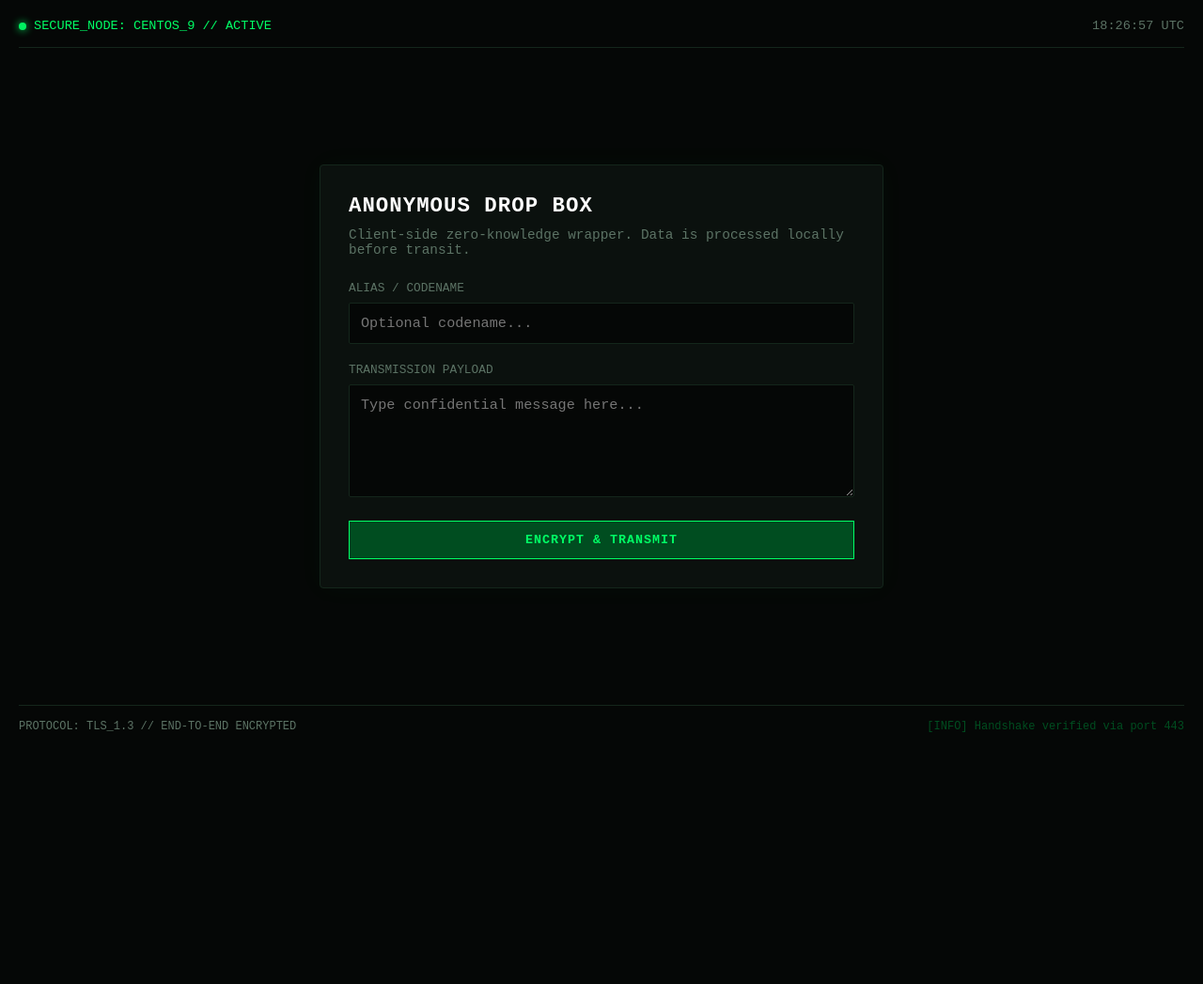
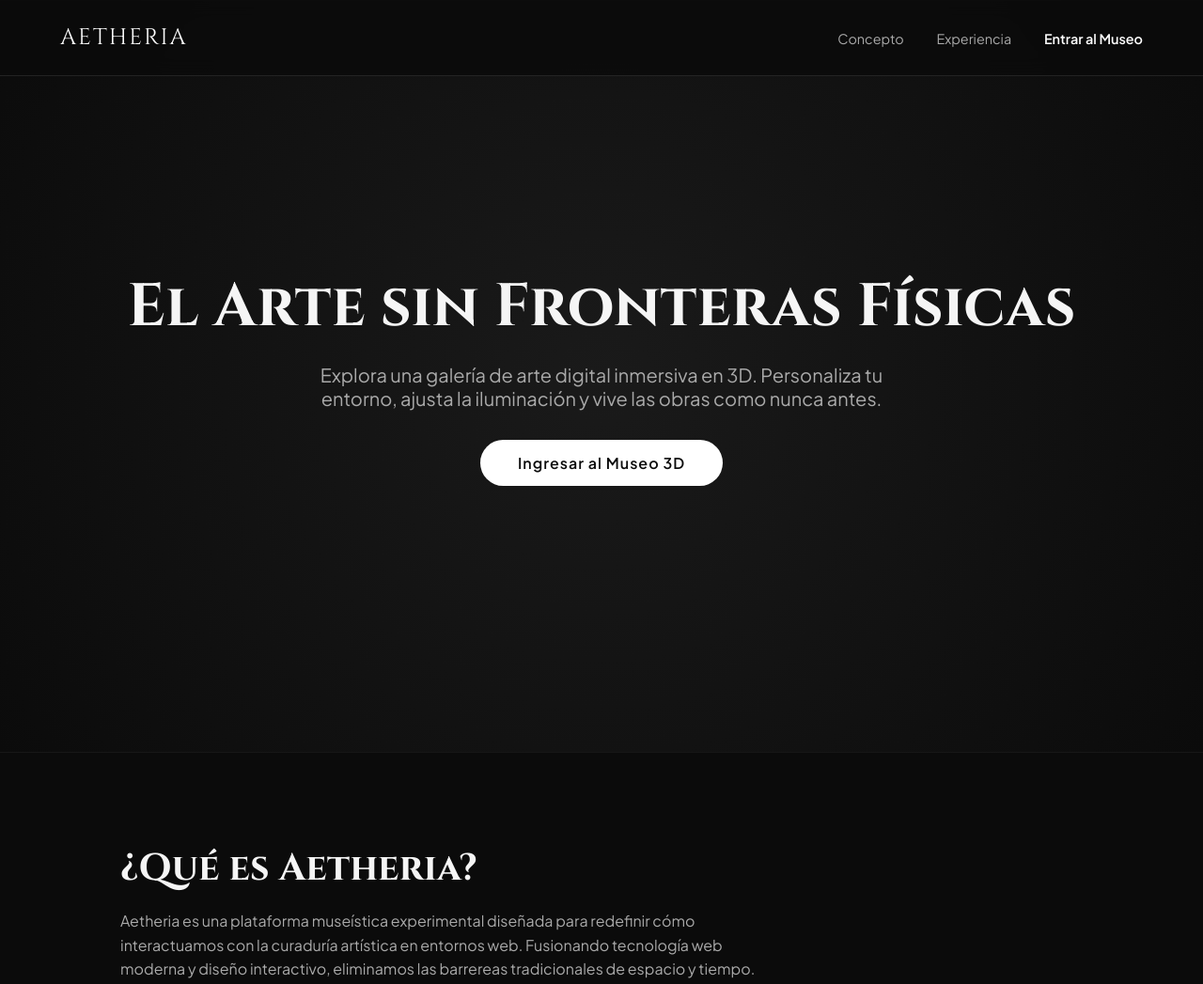
Before and after one commit to hinutys123/web10k-zeroknowledge, a plain HTML site: page index.html in a window 1280 px wide. Shown: the top 1047 px of the page at 94% size. Before the commit the page ends 800 px from the top, so only its background shows below. Drawn offline with nearby package versions, Linux system fonts and the light colour scheme.

Commit message:
Refactor index.html for Aetheria project nuevo
Updated the title and language of the HTML document, changed styles for body and header, and modified content in the hero section. Removed old form elements and added new sections with descriptions about the Aetheria project.

```diff
--- a/index.html
+++ b/index.html
@@ -1,255 +1,194 @@
+
 <!DOCTYPE html>
-<html lang="en">
+<html lang="es">
 <head>
     <meta charset="UTF-8">
     <meta name="viewport" content="width=device-width, initial-scale=1.0">
-    <title>SECURE_DROP // Zero-Knowledge Node</title>
+    <title>Aetheria | Museo de Arte Virtual 3D</title>
+    <!-- Google Fonts -->
+    <link href="https://fonts.googleapis.com/css2?family=Cinzel:wght@400;700&family=Plus+Jakarta+Sans:wght@300;400;600&display=swap" rel="stylesheet">
+    <!-- GSAP para animaciones -->
+    <script src="https://cdnjs.cloudflare.com/ajax/libs/gsap/3.12.2/gsap.min.js"></script>
     <style>
-        :root {
-            --bg-color: #050706;
-            --panel-bg: #0b110e;
-            --accent-green: #00ff66;
-            --accent-dim: #004d20;
-            --text-main: #c0d1c7;
-            --text-muted: #5c7365;
-            --border-color: #14261b;
+        * {
+            margin: 0;
+            padding: 0;
+            box-sizing: border-box;
+        }
+        body {
+            font-family: 'Plus Jakarta Sans', sans-serif;
+            background-color: #0b0b0b;
+            color: #f5f5f5;
+            overflow-x: hidden;
+        }
+        h1, h2, h3, .logo {
+            font-family: 'Cinzel', serif;
         }
 
-        * {
-            box-sizing: border-box;
-            margin: 0;
-            padding: 0;
-            font-family: 'Courier New', Courier, monospace;
-        }
-
-        body {
-            background-color: var(--bg-color);
-            color: var(--text-main);
-            min-height: 100vh;
-            display: flex;
-            flex-direction: column;
-            justify-content: space-between;
-            padding: 20px;
-        }
-
+        /* Header */
         header {
+            position: fixed;
+            top: 0;
+            left: 0;
+            width: 100%;
             display: flex;
             justify-content: space-between;
             align-items: center;
-            border-bottom: 1px solid var(--border-color);
-            padding-bottom: 15px;
-            font-size: 0.85rem;
-            color: var(--text-muted);
+            padding: 1.5rem 5%;
+            background: rgba(11, 11, 11, 0.8);
+            backdrop-filter: blur(10px);
+            z-index: 1000;
+            border-bottom: 1px solid rgba(255, 255, 255, 0.1);
+        }
+        .logo {
+            font-size: 1.5rem;
+            letter-spacing: 2px;
+            color: #fff;
+            text-decoration: none;
+        }
+        nav a {
+            color: #aaa;
+            text-decoration: none;
+            margin-left: 2rem;
+            font-size: 0.9rem;
+            transition: color 0.3s;
+        }
+        nav a:hover {
+            color: #fff;
         }
 
-        .status-indicator {
+        /* Hero Section */
+        .hero {
+            height: 100vh;
             display: flex;
+            flex-direction: column;
+            justify-content: center;
             align-items: center;
-            gap: 8px;
-            color: var(--accent-green);
+            text-align: center;
+            padding: 0 1rem;
+            background: radial-gradient(circle at center, #1a1a1a 0%, #0b0b0b 100%);
+        }
+        .hero h1 {
+            font-size: clamp(2.5rem, 5vw, 5rem);
+            margin-bottom: 1rem;
+            opacity: 0;
+            transform: translateY(30px);
+        }
+        .hero p {
+            font-size: clamp(1rem, 2vw, 1.25rem);
+            color: #aaa;
+            max-width: 600px;
+            margin-bottom: 2rem;
+            opacity: 0;
+            transform: translateY(30px);
+        }
+        .btn {
+            display: inline-block;
+            padding: 0.9rem 2.5rem;
+            background: #fff;
+            color: #0b0b0b;
+            text-decoration: none;
+            font-weight: 600;
+            letter-spacing: 1px;
+            border-radius: 50px;
+            opacity: 0;
+            transform: translateY(30px);
+            transition: background 0.3s, transform 0.3s;
+        }
+        .btn:hover {
+            background: #d4d4d4;
+            transform: scale(1.05);
         }
 
-        .pulse-dot {
-            width: 8px;
-            height: 8px;
-            background-color: var(--accent-green);
-            border-radius: 50%;
-            box-shadow: 0 0 8px var(--accent-green);
-            animation: pulse 1.5s infinite;
+        /* Sections */
+        section {
+            padding: 6rem 10%;
+            border-top: 1px solid rgba(255, 255, 255, 0.05);
+        }
+        .about-grid {
+            display: grid;
+            grid-template-columns: repeat(auto-fit, minmax(280px, 1fr));
+            gap: 3rem;
+            margin-top: 3rem;
+        }
+        .card {
+            background: #141414;
+            padding: 2.5rem;
+            border-radius: 12px;
+            border: 1px solid rgba(255, 255, 255, 0.05);
+        }
+        .card h3 {
+            margin-bottom: 1rem;
+            font-size: 1.25rem;
+            color: #fff;
+        }
+        .card p {
+            color: #888;
+            line-height: 1.6;
         }
 
-        @keyframes pulse {
-            0% { opacity: 0.3; }
-            50% { opacity: 1; }
-            100% { opacity: 0.3; }
-        }
-
-        main {
-            max-width: 600px;
-            width: 100%;
-            margin: 40px auto;
-            background-color: var(--panel-bg);
-            border: 1px solid var(--border-color);
-            padding: 30px;
-            border-radius: 4px;
-            box-shadow: 0 0 30px rgba(0, 255, 102, 0.03);
-        }
-
-        h1 {
-            font-size: 1.4rem;
-            color: #fff;
-            margin-bottom: 10px;
-            letter-spacing: 1px;
-        }
-
-        p.subtitle {
-            font-size: 0.9rem;
-            color: var(--text-muted);
-            margin-bottom: 25px;
-        }
-
-        .form-group {
-            margin-bottom: 20px;
-        }
-
-        label {
-            display: block;
-            font-size: 0.8rem;
-            color: var(--text-muted);
-            margin-bottom: 8px;
-            text-transform: uppercase;
-        }
-
-        input, textarea {
-            width: 100%;
-            background-color: var(--bg-color);
-            border: 1px solid var(--border-color);
-            color: var(--accent-green);
-            padding: 12px;
-            font-size: 0.95rem;
-            border-radius: 2px;
-            outline: none;
-            transition: border-color 0.3s;
-        }
-
-        input:focus, textarea:focus {
-            border-color: var(--accent-green);
-        }
-
-        textarea {
-            resize: vertical;
-            height: 120px;
-        }
-
-        button {
-            width: 100%;
-            background-color: var(--accent-dim);
-            color: var(--accent-green);
-            border: 1px solid var(--accent-green);
-            padding: 12px;
-            font-weight: bold;
-            cursor: pointer;
-            text-transform: uppercase;
-            letter-spacing: 1px;
-            transition: background-color 0.3s, color 0.3s;
-        }
-
-        button:hover {
-            background-color: var(--accent-green);
-            color: var(--bg-color);
-        }
-
-        #response-box {
-            display: none;
-            margin-top: 20px;
-            padding: 15px;
-            background-color: var(--bg-color);
-            border: 1px dashed var(--accent-green);
+        /* Footer */
+        footer {
+            padding: 3rem 10%;
+            text-align: center;
+            background: #070707;
+            color: #666;
             font-size: 0.85rem;
-            word-break: break-all;
-        }
-
-        footer {
-            border-top: 1px solid var(--border-color);
-            padding-top: 15px;
-            font-size: 0.75rem;
-            color: var(--text-muted);
-            display: flex;
-            justify-content: space-between;
-        }
-
-        .log-stream {
-            color: var(--accent-dim);
+            border-top: 1px solid rgba(255, 255, 255, 0.05);
         }
     </style>
 </head>
 <body>
 
     <header>
-        <div class="status-indicator">
-            <div class="pulse-dot"></div>
-            <span>SECURE_NODE: CENTOS_9 // ACTIVE</span>
-        </div>
-        <div id="clock">00:00:00 UTC</div>
+        <a href="#" class="logo">AETHERIA</a>
+        <nav>
+            <a href="#about">Concepto</a>
+            <a href="#features">Experiencia</a>
+            <a href="museum.html" style="color: #fff; font-weight: 600;">Entrar al Museo</a>
+        </nav>
     </header>
 
     <main>
-        <h1>ANONYMOUS DROP BOX</h1>
-        <p class="subtitle">Client-side zero-knowledge wrapper. Data is processed locally before transit.</p>
+        <section class="hero">
+            <h1>El Arte sin Fronteras Físicas</h1>
+            <p>Explora una galería de arte digital inmersiva en 3D. Personaliza tu entorno, ajusta la iluminación y vive las obras como nunca antes.</p>
+            <a href="museum.html" class="btn">Ingresar al Museo 3D</a>
+        </section>
 
-        <form id="dropForm">
-            <div class="form-group">
-                <label for="alias">Alias / Codename</label>
-                <input type="text" id="alias" placeholder="Optional codename..." autocomplete="off">
+        <section id="about">
+            <h2 style="font-size: 2.5rem; margin-bottom: 1rem;">¿Qué es Aetheria?</h2>
+            <p style="color: #aaa; max-width: 700px; line-height: 1.6;">
+                Aetheria es una plataforma museística experimental diseñada para redefinir cómo interactuamos con la curaduría artística en entornos web. Fusionando tecnología web moderna y diseño interactivo, eliminamos las barrereas tradicionales de espacio y tiempo.
+            </p>
+            <div class="about-grid">
+                <div class="card">
+                    <h3>Arquitectura Inmersiva</h3>
+                    <p>Un espacio virtual tridimensional modelado a detalle para replicar la solemnidad y silencio de una gran galería contemporánea.</p>
+                </div>
+                <div class="card">
+                    <h3>Control Atmosférico</h3>
+                    <p>Modifica el diseño ambiental seleccionando entre múltiples entornos espaciales y configuraciones de luz adaptadas a cada obra.</p>
+                </div>
+                <div class="card">
+                    <h3>Galería Viva</h3>
+                    <p>Marcos flotantes optimizados para exhibir piezas digitales o fotográficas con la más alta fidelidad visual en el navegador.</p>
+                </div>
             </div>
-
-            <div class="form-group">
-                <label for="message">Transmission Payload</label>
-                <textarea id="message" placeholder="Type confidential message here..." required></textarea>
-            </div>
-
-            <button type="submit" id="submitBtn">Encrypt & Transmit</button>
-        </form>
-
-        <div id="response-box">
-            <span style="color: var(--accent-green);">[SUCCESS] Payload hashed & dispatched.</span><br>
-            <span id="hash-output" style="color: var(--text-muted);"></span>
-        </div>
+        </section>
     </main>
 
     <footer>
-        <div>PROTOCOL: TLS_1.3 // END-TO-END ENCRYPTED</div>
-        <div class="log-stream" id="logStream">[SYS_READY]</div>
+        <p>&copy; 2026 Aetheria Museum Project. Desarrollado con HTML, CSS, JavaScript y Three.js.</p>
     </footer>
 
     <script>
-        // Live UTC Clock
-        function updateClock() {
-            const now = new Date();
-            document.getElementById('clock').textContent = now.toISOString().slice(11, 19) + ' UTC';
-        }
-        setInterval(updateClock, 1000);
-        updateClock();
-
-        // Simulated system logs
-        const logs = [
-            "[INFO] Handshake verified via port 443",
-            "[DEBUG] Memory integrity check: OK",
-            "[SEC] Firewall rules active - CentOS 9 policy",
-            "[NET] Latency optimal: 14ms",
-            "[INFO] Awaiting inbound payload..."
-        ];
-        let logIndex = 0;
-        setInterval(() => {
-            document.getElementById('logStream').textContent = logs[logIndex];
-            logIndex = (logIndex + 1) % logs.length;
-        }, 4000);
-
-        // Form Submit & Faux Encryption
-        document.getElementById('dropForm').addEventListener('submit', function(e) {
-            e.preventDefault();
-            const btn = document.getElementById('submitBtn');
-            const responseBox = document.getElementById('response-box');
-            const hashOutput = document.getElementById('hash-output');
-
-            btn.textContent = "ENCRYPTING...";
-            btn.disabled = true;
-
-            setTimeout(() => {
-                // Generate a fake cryptographic hash signature
-                const randomHash = "sha256:" + Array.from({length: 40}, () => Math.floor(Math.random()*16).toString(16)).join('');
-                hashOutput.textContent = "RECEIPT_HASH: " + randomHash;
-
-                btn.textContent = "TRANSMITTED";
-                responseBox.style.display = "block";
-                document.getElementById('message').value = "";
-                document.getElementById('alias').value = "";
-
-                setTimeout(() => {
-                    btn.textContent = "Encrypt & Transmit";
-                    btn.disabled = false;
-                }, 3000);
-            }, 1200);
+        // Animaciones GSAP para el Hero
+        window.addEventListener('DOMContentLoaded', () => {
+            const tl = gsap.timeline();
+            tl.to(".hero h1", { opacity: 1, y: 0, duration: 1, ease: "power3.out" })
+              .to(".hero p", { opacity: 1, y: 0, duration: 1, ease: "power3.out" }, "-=0.6")
+              .to(".hero btn, .hero .btn", { opacity: 1, y: 0, duration: 1, ease: "power3.out" }, "-=0.6");
         });
     </script>
 </body>
```
